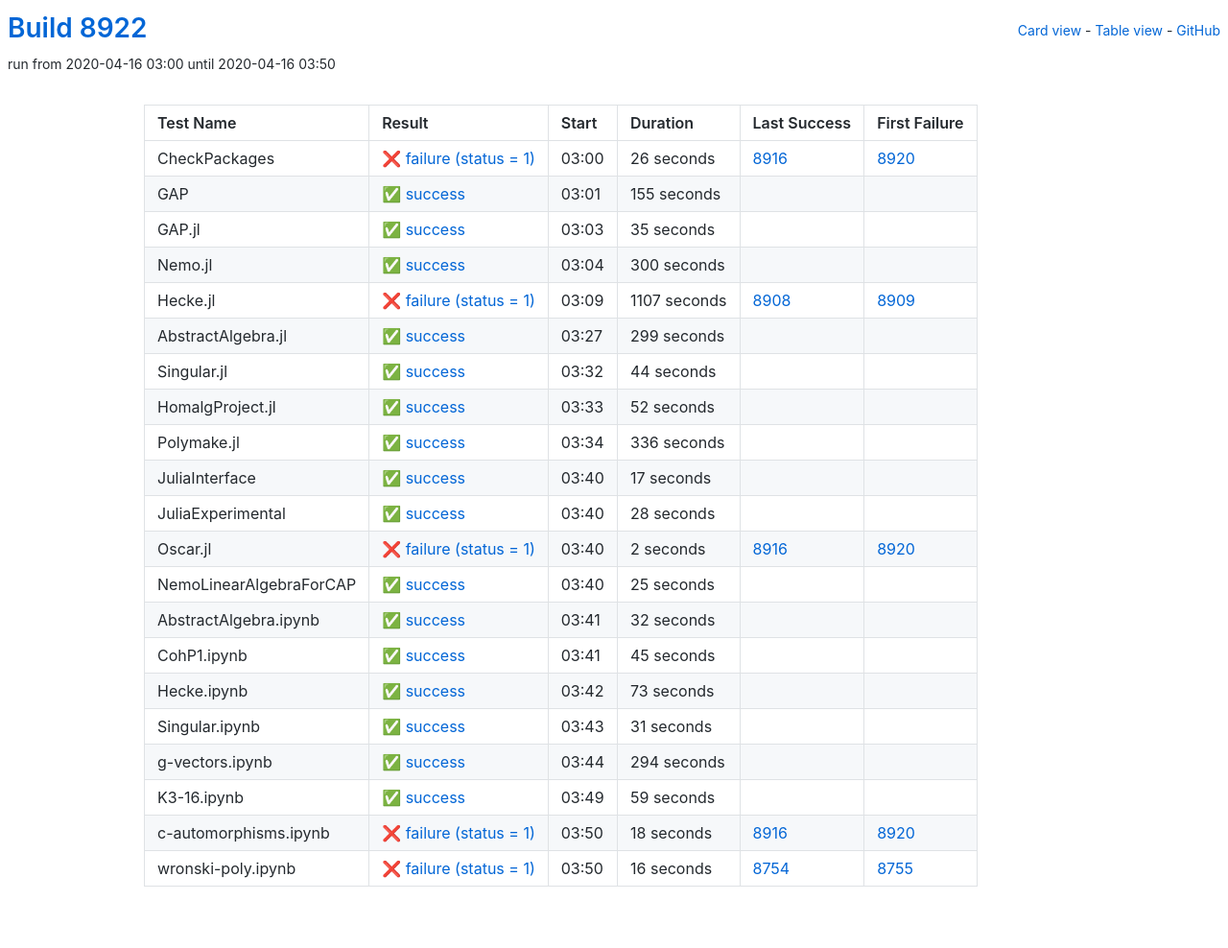
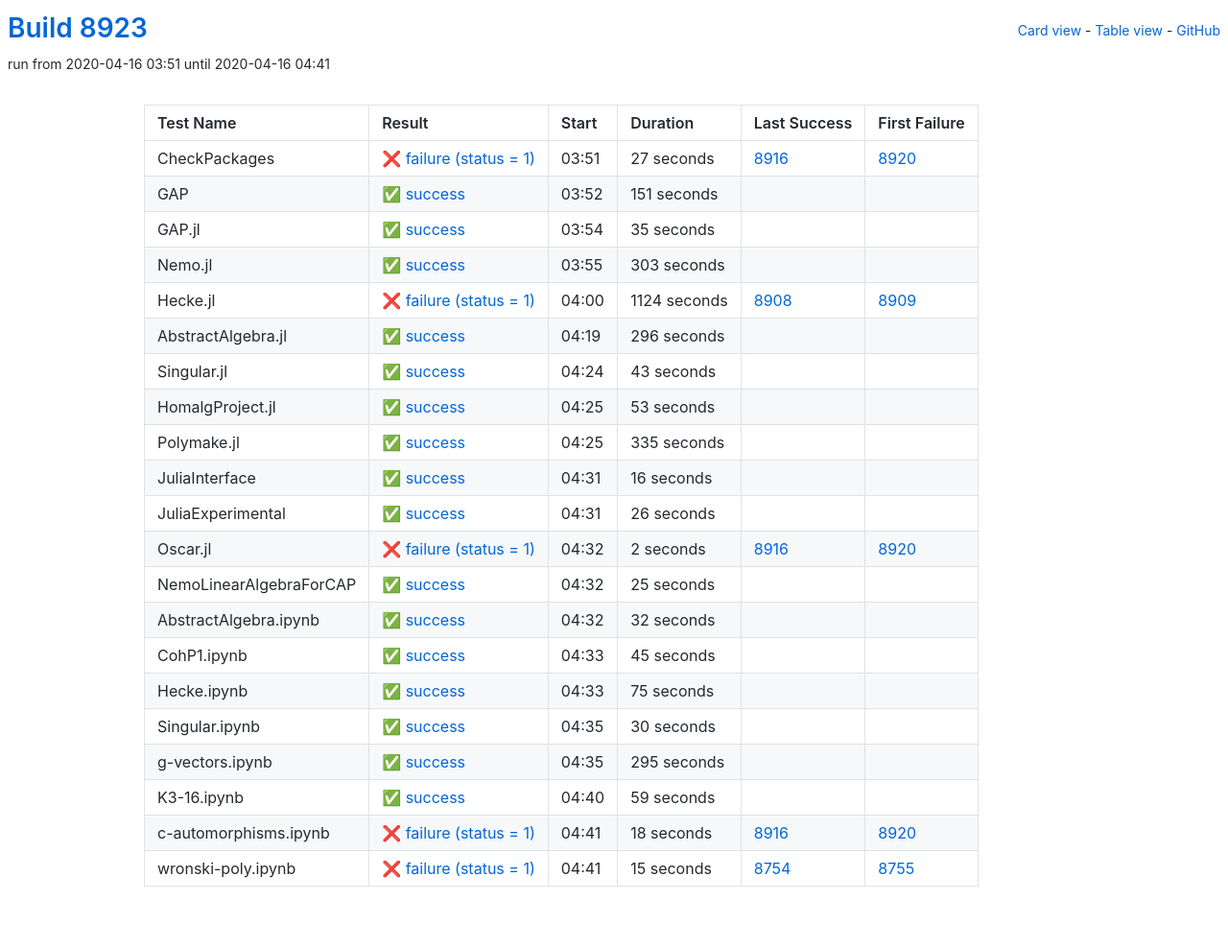
Before and after one commit to oscar-system/oscar-ci-status, a Jekyll site: the page built from table.html, in a window 1280 px wide. Shown: the whole page at 96% size. Built offline with Jekyll 4.4.1, drawn with Linux system fonts in a browser that asks for light colours.

Commit message:
Build 8923

```diff
--- a/_data/ci.yml
+++ b/_data/ci.yml
@@ -1,27 +1,27 @@
-build: 8922
-build_url: https://oscarci.mathematik.uni-kl.de/job/oscar/8922/
+build: 8923
+build_url: https://oscarci.mathematik.uni-kl.de/job/oscar/8923/
 job: oscar
 tests:
-- duration: 26
+- duration: 27
   exitcode: 1
   first_failure: 8920
   first_failure_url: https://oscarci.mathematik.uni-kl.de/job/oscar/8920/
   last_success: 8916
   last_success_url: https://oscarci.mathematik.uni-kl.de/job/oscar/8916/
-  log: https://oscarci.mathematik.uni-kl.de/job/oscar/8922/artifact/logs/build-8922/CheckPackages.log
+  log: https://oscarci.mathematik.uni-kl.de/job/oscar/8923/artifact/logs/build-8923/CheckPackages.log
   name: CheckPackages
-  start: 2020-04-16 03:00
+  start: 2020-04-16 03:51
   status: failure
   success: false
-- duration: 155
+- duration: 151
   exitcode: 0
   first_failure: false
   first_failure_url: null
   last_success: false
   last_success_url: null
-  log: https://oscarci.mathematik.uni-kl.de/job/oscar/8922/artifact/logs/build-8922/GAP.log
+  log: https://oscarci.mathematik.uni-kl.de/job/oscar/8923/artifact/logs/build-8923/GAP.log
   name: GAP
-  start: 2020-04-16 03:01
+  start: 2020-04-16 03:52
   status: success
   success: true
 - duration: 35
@@ -30,97 +30,97 @@
   first_failure_url: null
   last_success: false
   last_success_url: null
-  log: https://oscarci.mathematik.uni-kl.de/job/oscar/8922/artifact/logs/build-8922/GAP.jl.log
+  log: https://oscarci.mathematik.uni-kl.de/job/oscar/8923/artifact/logs/build-8923/GAP.jl.log
   name: GAP.jl
-  start: 2020-04-16 03:03
+  start: 2020-04-16 03:54
   status: success
   success: true
-- duration: 300
+- duration: 303
   exitcode: 0
   first_failure: false
   first_failure_url: null
   last_success: false
   last_success_url: null
-  log: https://oscarci.mathematik.uni-kl.de/job/oscar/8922/artifact/logs/build-8922/Nemo.jl.log
+  log: https://oscarci.mathematik.uni-kl.de/job/oscar/8923/artifact/logs/build-8923/Nemo.jl.log
   name: Nemo.jl
-  start: 2020-04-16 03:04
+  start: 2020-04-16 03:55
   status: success
   success: true
-- duration: 1107
+- duration: 1124
   exitcode: 1
   first_failure: 8909
   first_failure_url: https://oscarci.mathematik.uni-kl.de/job/oscar/8909/
   last_success: 8908
   last_success_url: https://oscarci.mathematik.uni-kl.de/job/oscar/8908/
-  log: https://oscarci.mathematik.uni-kl.de/job/oscar/8922/artifact/logs/build-8922/Hecke.jl.log
+  log: https://oscarci.mathematik.uni-kl.de/job/oscar/8923/artifact/logs/build-8923/Hecke.jl.log
   name: Hecke.jl
-  start: 2020-04-16 03:09
+  start: 2020-04-16 04:00
   status: failure
   success: false
-- duration: 299
+- duration: 296
   exitcode: 0
   first_failure: false
   first_failure_url: null
   last_success: false
   last_success_url: null
-  log: https://oscarci.mathematik.uni-kl.de/job/oscar/8922/artifact/logs/build-8922/AbstractAlgebra.jl.log
+  log: https://oscarci.mathematik.uni-kl.de/job/oscar/8923/artifact/logs/build-8923/AbstractAlgebra.jl.log
   name: AbstractAlgebra.jl
-  start: 2020-04-16 03:27
+  start: 2020-04-16 04:19
   status: success
   success: true
-- duration: 44
+- duration: 43
   exitcode: 0
   first_failure: false
   first_failure_url: null
   last_success: false
   last_success_url: null
-  log: https://oscarci.mathematik.uni-kl.de/job/oscar/8922/artifact/logs/build-8922/Singular.jl.log
+  log: https://oscarci.mathematik.uni-kl.de/job/oscar/8923/artifact/logs/build-8923/Singular.jl.log
   name: Singular.jl
-  start: 2020-04-16 03:32
+  start: 2020-04-16 04:24
   status: success
   success: true
-- duration: 52
+- duration: 53
   exitcode: 0
   first_failure: false
   first_failure_url: null
   last_success: false
   last_success_url: null
-  log: https://oscarci.mathematik.uni-kl.de/job/oscar/8922/artifact/logs/build-8922/HomalgProject.jl.log
+  log: https://oscarci.mathematik.uni-kl.de/job/oscar/8923/artifact/logs/build-8923/HomalgProject.jl.log
   name: HomalgProject.jl
-  start: 2020-04-16 03:33
+  start: 2020-04-16 04:25
   status: success
   success: true
-- duration: 336
+- duration: 335
   exitcode: 0
   first_failure: false
   first_failure_url: null
   last_success: false
   last_success_url: null
-  log: https://oscarci.mathematik.uni-kl.de/job/oscar/8922/artifact/logs/build-8922/Polymake.jl.log
+  log: https://oscarci.mathematik.uni-kl.de/job/oscar/8923/artifact/logs/build-8923/Polymake.jl.log
   name: Polymake.jl
-  start: 2020-04-16 03:34
+  start: 2020-04-16 04:25
   status: success
   success: true
-- duration: 17
+- duration: 16
   exitcode: 0
   first_failure: false
   first_failure_url: null
   last_success: false
   last_success_url: null
-  log: https://oscarci.mathematik.uni-kl.de/job/oscar/8922/artifact/logs/build-8922/JuliaInterface.log
+  log: https://oscarci.mathematik.uni-kl.de/job/oscar/8923/artifact/logs/build-8923/JuliaInterface.log
   name: JuliaInterface
-  start: 2020-04-16 03:40
+  start: 2020-04-16 04:31
   status: success
   success: true
-- duration: 28
+- duration: 26
   exitcode: 0
   first_failure: false
   first_failure_url: null
   last_success: false
   last_success_url: null
-  log: https://oscarci.mathematik.uni-kl.de/job/oscar/8922/artifact/logs/build-8922/JuliaExperimental.log
+  log: https://oscarci.mathematik.uni-kl.de/job/oscar/8923/artifact/logs/build-8923/JuliaExperimental.log
   name: JuliaExperimental
-  start: 2020-04-16 03:40
+  start: 2020-04-16 04:31
   status: success
   success: true
 - duration: 2
@@ -129,9 +129,9 @@
   first_failure_url: https://oscarci.mathematik.uni-kl.de/job/oscar/8920/
   last_success: 8916
   last_success_url: https://oscarci.mathematik.uni-kl.de/job/oscar/8916/
-  log: https://oscarci.mathematik.uni-kl.de/job/oscar/8922/artifact/logs/build-8922/Oscar.jl.log
+  log: https://oscarci.mathematik.uni-kl.de/job/oscar/8923/artifact/logs/build-8923/Oscar.jl.log
   name: Oscar.jl
-  start: 2020-04-16 03:40
+  start: 2020-04-16 04:32
   status: failure
   success: false
 - duration: 25
@@ -140,9 +140,9 @@
   first_failure_url: null
   last_success: false
   last_success_url: null
-  log: https://oscarci.mathematik.uni-kl.de/job/oscar/8922/artifact/logs/build-8922/NemoLinearAlgebraForCAP.log
+  log: https://oscarci.mathematik.uni-kl.de/job/oscar/8923/artifact/logs/build-8923/NemoLinearAlgebraForCAP.log
   name: NemoLinearAlgebraForCAP
-  start: 2020-04-16 03:40
+  start: 2020-04-16 04:32
   status: success
   success: true
 - duration: 32
@@ -151,9 +151,9 @@
   first_failure_url: null
   last_success: false
   last_success_url: null
-  log: https://oscarci.mathematik.uni-kl.de/job/oscar/8922/artifact/logs/build-8922/AbstractAlgebra.ipynb.log
+  log: https://oscarci.mathematik.uni-kl.de/job/oscar/8923/artifact/logs/build-8923/AbstractAlgebra.ipynb.log
   name: AbstractAlgebra.ipynb
-  start: 2020-04-16 03:41
+  start: 2020-04-16 04:32
   status: success
   success: true
 - duration: 45
@@ -162,42 +162,42 @@
   first_failure_url: null
   last_success: false
   last_success_url: null
-  log: https://oscarci.mathematik.uni-kl.de/job/oscar/8922/artifact/logs/build-8922/CohP1.ipynb.log
+  log: https://oscarci.mathematik.uni-kl.de/job/oscar/8923/artifact/logs/build-8923/CohP1.ipynb.log
   name: CohP1.ipynb
-  start: 2020-04-16 03:41
+  start: 2020-04-16 04:33
   status: success
   success: true
-- duration: 73
+- duration: 75
   exitcode: 0
   first_failure: false
   first_failure_url: null
   last_success: false
   last_success_url: null
-  log: https://oscarci.mathematik.uni-kl.de/job/oscar/8922/artifact/logs/build-8922/Hecke.ipynb.log
+  log: https://oscarci.mathematik.uni-kl.de/job/oscar/8923/artifact/logs/build-8923/Hecke.ipynb.log
   name: Hecke.ipynb
-  start: 2020-04-16 03:42
+  start: 2020-04-16 04:33
   status: success
   success: true
-- duration: 31
+- duration: 30
   exitcode: 0
   first_failure: false
   first_failure_url: null
   last_success: false
   last_success_url: null
-  log: https://oscarci.mathematik.uni-kl.de/job/oscar/8922/artifact/logs/build-8922/Singular.ipynb.log
+  log: https://oscarci.mathematik.uni-kl.de/job/oscar/8923/artifact/logs/build-8923/Singular.ipynb.log
   name: Singular.ipynb
-  start: 2020-04-16 03:43
+  start: 2020-04-16 04:35
   status: success
   success: true
-- duration: 294
+- duration: 295
   exitcode: 0
   first_failure: false
   first_failure_url: null
   last_success: false
   last_success_url: null
-  log: https://oscarci.mathematik.uni-kl.de/job/oscar/8922/artifact/logs/build-8922/g-vectors.ipynb.log
+  log: https://oscarci.mathematik.uni-kl.de/job/oscar/8923/artifact/logs/build-8923/g-vectors.ipynb.log
   name: g-vectors.ipynb
-  start: 2020-04-16 03:44
+  start: 2020-04-16 04:35
   status: success
   success: true
 - duration: 59
@@ -206,9 +206,9 @@
   first_failure_url: null
   last_success: false
   last_success_url: null
-  log: https://oscarci.mathematik.uni-kl.de/job/oscar/8922/artifact/logs/build-8922/K3-16.ipynb.log
+  log: https://oscarci.mathematik.uni-kl.de/job/oscar/8923/artifact/logs/build-8923/K3-16.ipynb.log
   name: K3-16.ipynb
-  start: 2020-04-16 03:49
+  start: 2020-04-16 04:40
   status: success
   success: true
 - duration: 18
@@ -217,19 +217,19 @@
   first_failure_url: https://oscarci.mathematik.uni-kl.de/job/oscar/8920/
   last_success: 8916
   last_success_url: https://oscarci.mathematik.uni-kl.de/job/oscar/8916/
-  log: https://oscarci.mathematik.uni-kl.de/job/oscar/8922/artifact/logs/build-8922/c-automorphisms.ipynb.log
+  log: https://oscarci.mathematik.uni-kl.de/job/oscar/8923/artifact/logs/build-8923/c-automorphisms.ipynb.log
   name: c-automorphisms.ipynb
-  start: 2020-04-16 03:50
+  start: 2020-04-16 04:41
   status: failure
   success: false
-- duration: 16
+- duration: 15
   exitcode: 1
   first_failure: 8755
   first_failure_url: https://oscarci.mathematik.uni-kl.de/job/oscar/8755/
   last_success: 8754
   last_success_url: https://oscarci.mathematik.uni-kl.de/job/oscar/8754/
-  log: https://oscarci.mathematik.uni-kl.de/job/oscar/8922/artifact/logs/build-8922/wronski-poly.ipynb.log
+  log: https://oscarci.mathematik.uni-kl.de/job/oscar/8923/artifact/logs/build-8923/wronski-poly.ipynb.log
   name: wronski-poly.ipynb
-  start: 2020-04-16 03:50
+  start: 2020-04-16 04:41
   status: failure
   success: false
```
Also changed, not shown: README.md.
